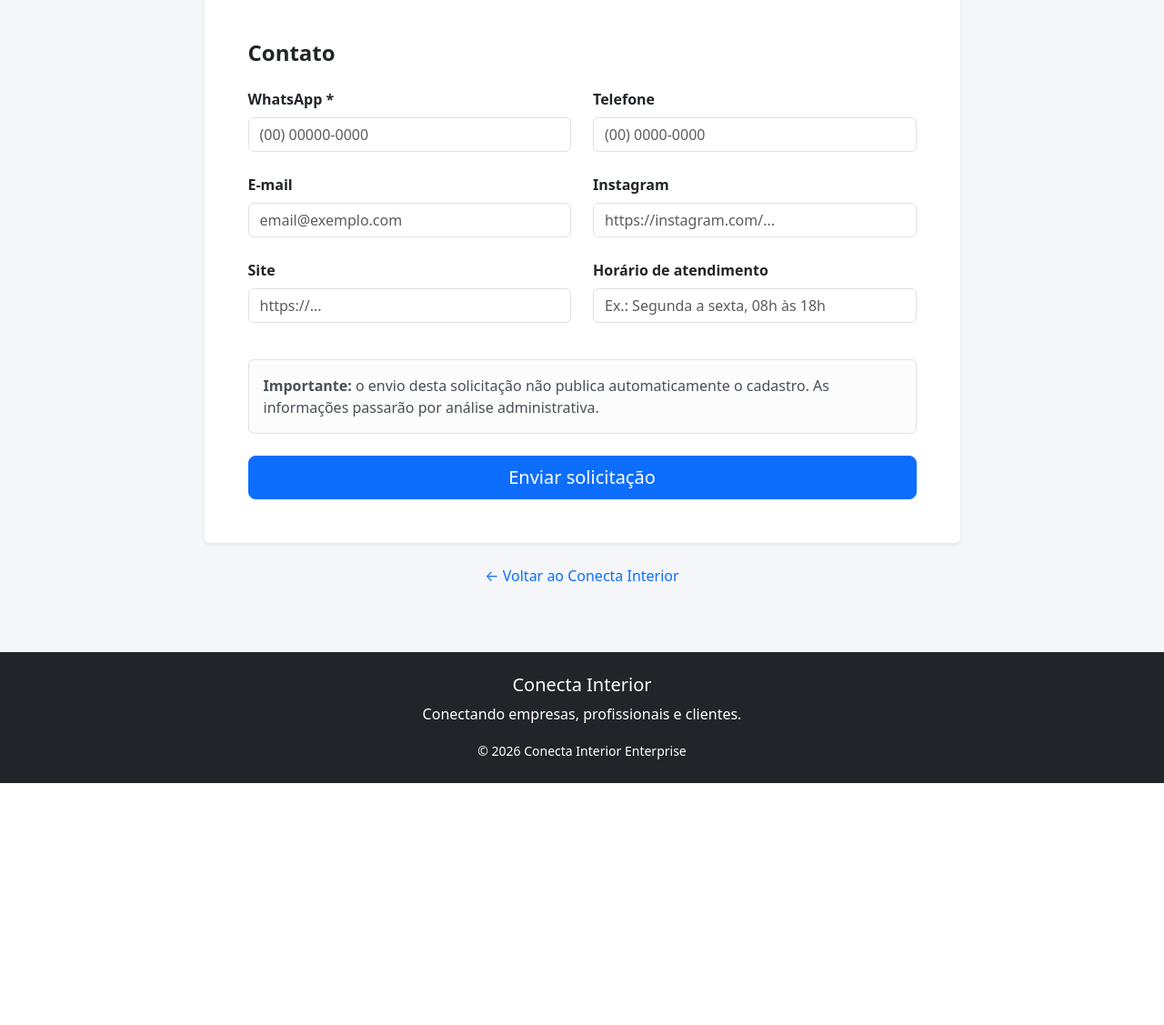
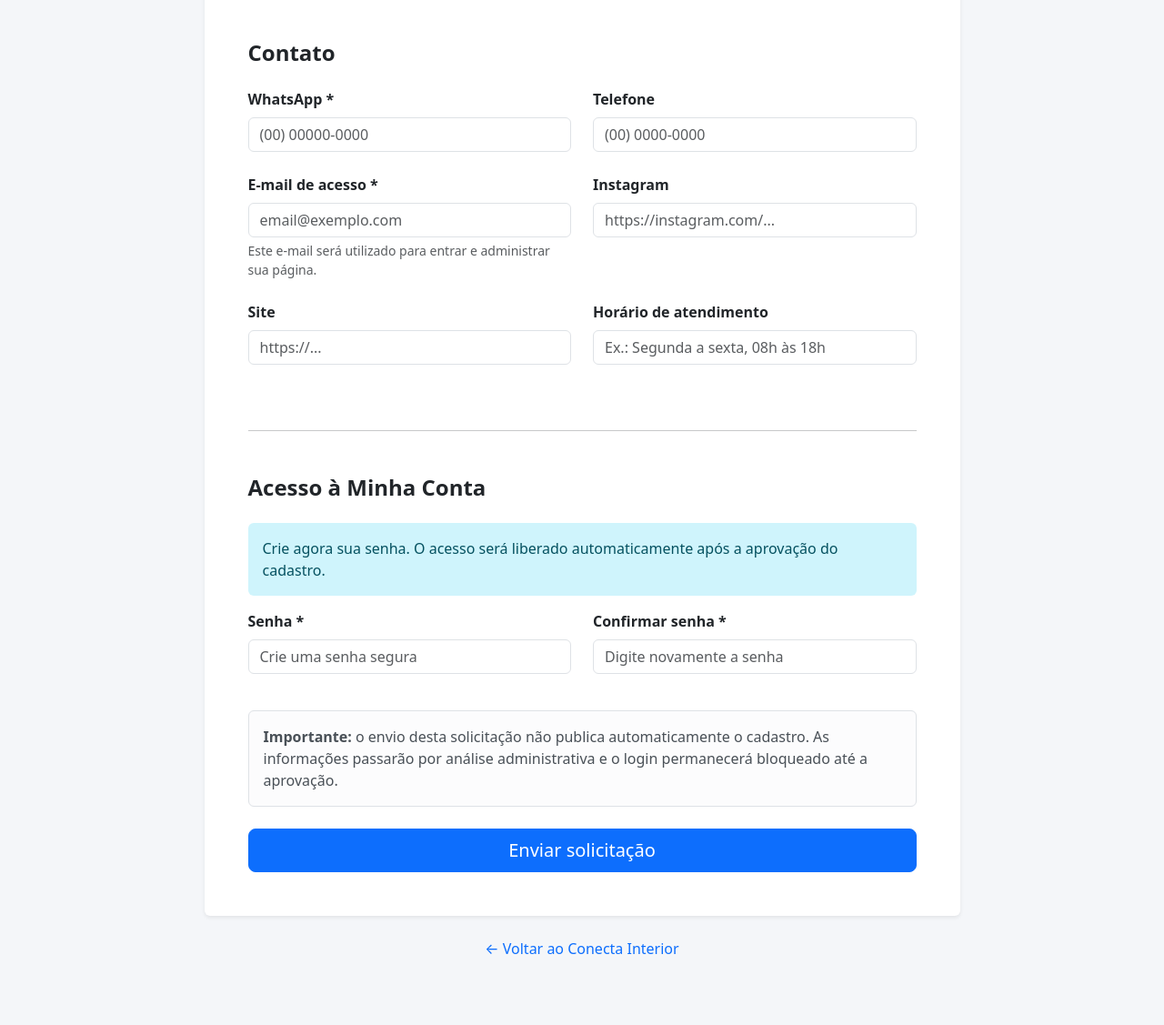
Before and after one commit to spab1967/conecta-interior-enterprise, a Django app: page /cadastros/ in a window 1280 px wide. Shown: the part 1481-2608 px from the top of the page at 91% size. Before the commit the page ends 2342 px from the top, so only its background shows below. Run offline with Django 5.2, Linux system fonts and the light colour scheme; data that the repository does not hold is empty.

Commit message:
Automatiza acesso do cliente após aprovação
Cria usuário inativo no cadastro público, vincula e ativa na aprovação administrativa e mantém compatibilidade com solicitações antigas.

```diff
--- a/apps/cadastros/forms.py
+++ b/apps/cadastros/forms.py
@@ -1,4 +1,7 @@
 from django import forms
+from django.contrib.auth import get_user_model
+from django.contrib.auth.password_validation import validate_password
+from django.core.exceptions import ValidationError
 
 from apps.categorias.models import Categoria
 from apps.cidades.models import Cidade
@@ -8,6 +11,30 @@ from .models import SolicitacaoCadastro
 
 
 class SolicitacaoCadastroForm(forms.ModelForm):
+
+    senha = forms.CharField(
+        label="Senha",
+        strip=False,
+        widget=forms.PasswordInput(
+            attrs={
+                "class": "form-control",
+                "autocomplete": "new-password",
+                "placeholder": "Crie uma senha segura",
+            }
+        ),
+    )
+
+    confirmar_senha = forms.CharField(
+        label="Confirmar senha",
+        strip=False,
+        widget=forms.PasswordInput(
+            attrs={
+                "class": "form-control",
+                "autocomplete": "new-password",
+                "placeholder": "Digite novamente a senha",
+            }
+        ),
+    )
 
     class Meta:
 
@@ -207,7 +234,7 @@ class SolicitacaoCadastroForm(forms.ModelForm):
         self.fields["endereco"].required = False
         self.fields["bairro"].required = False
         self.fields["telefone"].required = False
-        self.fields["email"].required = False
+        self.fields["email"].required = True
         self.fields["instagram"].required = False
         self.fields["site"].required = False
         self.fields["horario"].required = False
@@ -217,6 +244,38 @@ class SolicitacaoCadastroForm(forms.ModelForm):
             self.fields["plano"].initial = (
                 plano_inicial
             )
+
+    def clean_email(self):
+
+        email = (
+            self.cleaned_data.get("email")
+            or ""
+        ).strip().lower()
+
+        User = get_user_model()
+
+        limite_usuario = User._meta.get_field(
+            User.USERNAME_FIELD
+        ).max_length
+
+        if limite_usuario and len(email) > limite_usuario:
+            raise forms.ValidationError(
+                "O e-mail é muito longo para ser utilizado como acesso."
+            )
+
+        if User.objects.filter(
+            username__iexact=email
+        ).exists() or User.objects.filter(
+            email__iexact=email
+        ).exists():
+            raise forms.ValidationError(
+                (
+                    "Este e-mail já possui acesso cadastrado. "
+                    "Utilize a página de entrada ou outro e-mail."
+                )
+            )
+
+        return email
 
     def clean(self):
 
@@ -232,6 +291,14 @@ class SolicitacaoCadastroForm(forms.ModelForm):
 
         plano = cleaned_data.get(
             "plano"
+        )
+
+        senha = cleaned_data.get(
+            "senha"
+        )
+
+        confirmar_senha = cleaned_data.get(
+            "confirmar_senha"
         )
 
         if (
@@ -252,4 +319,31 @@ class SolicitacaoCadastroForm(forms.ModelForm):
                 "Este plano não está disponível.",
             )
 
+        if senha and confirmar_senha and senha != confirmar_senha:
+
+            self.add_error(
+                "confirmar_senha",
+                "As senhas informadas não são iguais.",
+            )
+
+        if senha:
+
+            User = get_user_model()
+
+            usuario_temporario = User(
+                username=cleaned_data.get("email", ""),
+                email=cleaned_data.get("email", ""),
+            )
+
+            try:
+                validate_password(
+                    senha,
+                    user=usuario_temporario,
+                )
+            except ValidationError as erro:
+                self.add_error(
+                    "senha",
+                    erro,
+                )
+
         return cleaned_data
--- a/apps/cadastros/views.py
+++ b/apps/cadastros/views.py
@@ -1,3 +1,5 @@
+from django.contrib.auth import get_user_model
+from django.db import transaction
 from django.shortcuts import (
     redirect,
     render,
@@ -8,6 +10,7 @@ from apps.planos.models import Plano
 from .forms import SolicitacaoCadastroForm
 
 
+@transaction.atomic
 def anuncie(request):
 
     plano_inicial = None
@@ -42,6 +45,23 @@ def anuncie(request):
             solicitacao.status = "pendente"
 
             solicitacao.save()
+
+            User = get_user_model()
+
+            limite_primeiro_nome = User._meta.get_field(
+                "first_name"
+            ).max_length
+
+            User.objects.create_user(
+                username=solicitacao.email,
+                email=solicitacao.email,
+                password=form.cleaned_data["senha"],
+                first_name=(
+                    solicitacao.responsavel
+                    or solicitacao.nome
+                )[:limite_primeiro_nome],
+                is_active=False,
+            )
 
             request.session[
                 "ultima_solicitacao_cadastro"
--- a/templates/cadastros/anuncie.html
+++ b/templates/cadastros/anuncie.html
@@ -423,10 +423,15 @@ Anuncie | Conecta Interior
                                 for="{{ form.email.id_for_label }}"
                                 class="form-label fw-semibold"
                             >
-                                E-mail
+                                E-mail de acesso *
                             </label>
 
                             {{ form.email }}
+
+                            <div class="form-text">
+                                Este e-mail será utilizado para entrar
+                                e administrar sua página.
+                            </div>
 
                             {% for erro in form.email.errors %}
 
@@ -506,6 +511,67 @@ Anuncie | Conecta Interior
 
                     </div>
 
+                    <hr class="my-5">
+
+
+                    <h2 class="h4 fw-bold mb-4">
+                        Acesso à Minha Conta
+                    </h2>
+
+
+                    <div class="alert alert-info border-0">
+                        Crie agora sua senha. O acesso será liberado
+                        automaticamente após a aprovação do cadastro.
+                    </div>
+
+
+                    <div class="row">
+
+                        <div class="col-md-6 mb-4">
+
+                            <label
+                                for="{{ form.senha.id_for_label }}"
+                                class="form-label fw-semibold"
+                            >
+                                Senha *
+                            </label>
+
+                            {{ form.senha }}
+
+                            {% for erro in form.senha.errors %}
+
+                                <div class="text-danger small mt-1">
+                                    {{ erro }}
+                                </div>
+
+                            {% endfor %}
+
+                        </div>
+
+
+                        <div class="col-md-6 mb-4">
+
+                            <label
+                                for="{{ form.confirmar_senha.id_for_label }}"
+                                class="form-label fw-semibold"
+                            >
+                                Confirmar senha *
+                            </label>
+
+                            {{ form.confirmar_senha }}
+
+                            {% for erro in form.confirmar_senha.errors %}
+
+                                <div class="text-danger small mt-1">
+                                    {{ erro }}
+                                </div>
+
+                            {% endfor %}
+
+                        </div>
+
+                    </div>
+
 
                     <div class="alert alert-light border mt-3">
 
@@ -515,7 +581,8 @@ Anuncie | Conecta Interior
 
                         o envio desta solicitação não publica
                         automaticamente o cadastro. As informações
-                        passarão por análise administrativa.
+                        passarão por análise administrativa e o login
+                        permanecerá bloqueado até a aprovação.
 
                     </div>
 
--- a/templates/cadastros/sucesso.html
+++ b/templates/cadastros/sucesso.html
@@ -33,7 +33,10 @@ Solicitação enviada | Conecta Interior
 
                 <p class="text-muted">
                     A solicitação será analisada antes da
-                    publicação na plataforma.
+                    publicação na plataforma. Após a aprovação,
+                    seu acesso será liberado automaticamente e
+                    você poderá entrar com o e-mail e a senha
+                    cadastrados.
                 </p>
 
 
--- a/templates/core/login.html
+++ b/templates/core/login.html
@@ -26,7 +26,7 @@ Entrar | Conecta Interior
                 {% if form.errors %}
 
                     <div class="alert alert-danger">
-                        Usuário ou senha inválidos.
+                        E-mail, usuário ou senha inválidos.
                     </div>
 
                 {% endif %}
@@ -51,7 +51,7 @@ Entrar | Conecta Interior
                             for="{{ form.username.id_for_label }}"
                             class="form-label"
                         >
-                            Usuário
+                            E-mail ou usuário
                         </label>
 
                         <input
```
Also changed, not shown: apps/administracao/views.py (+45 -1 lines), apps/core/test_enterprise_negocio.py (+80 -2 lines).
